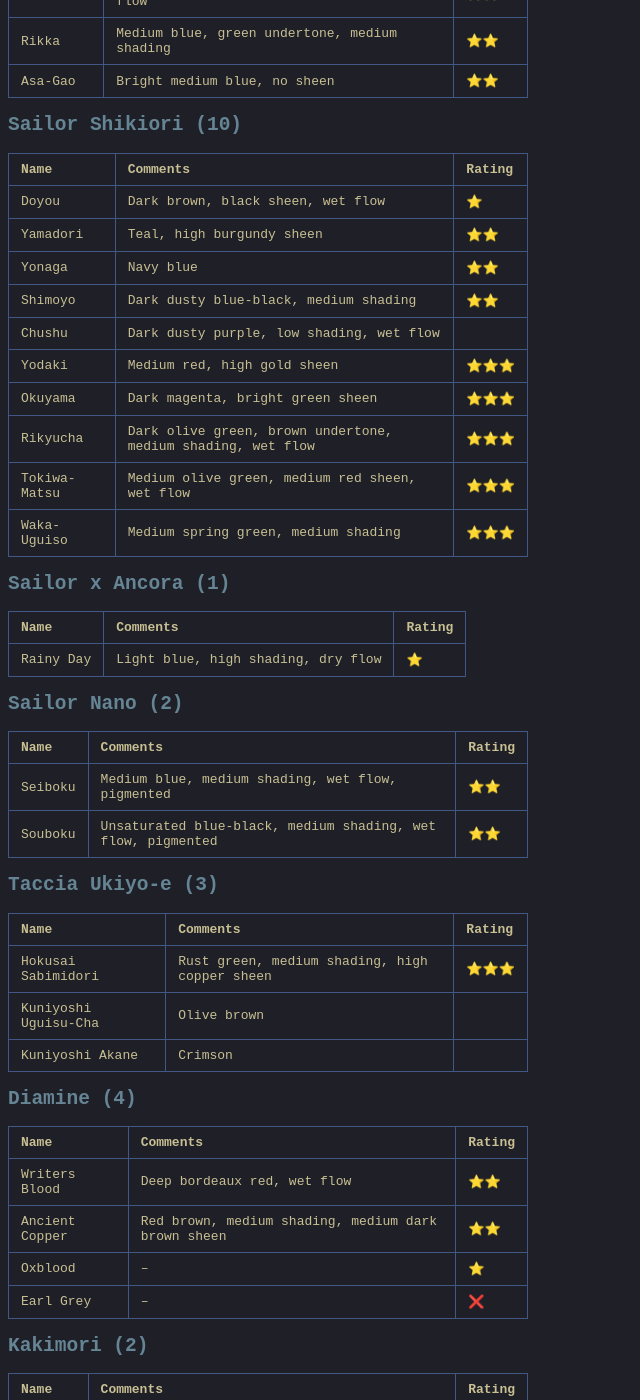
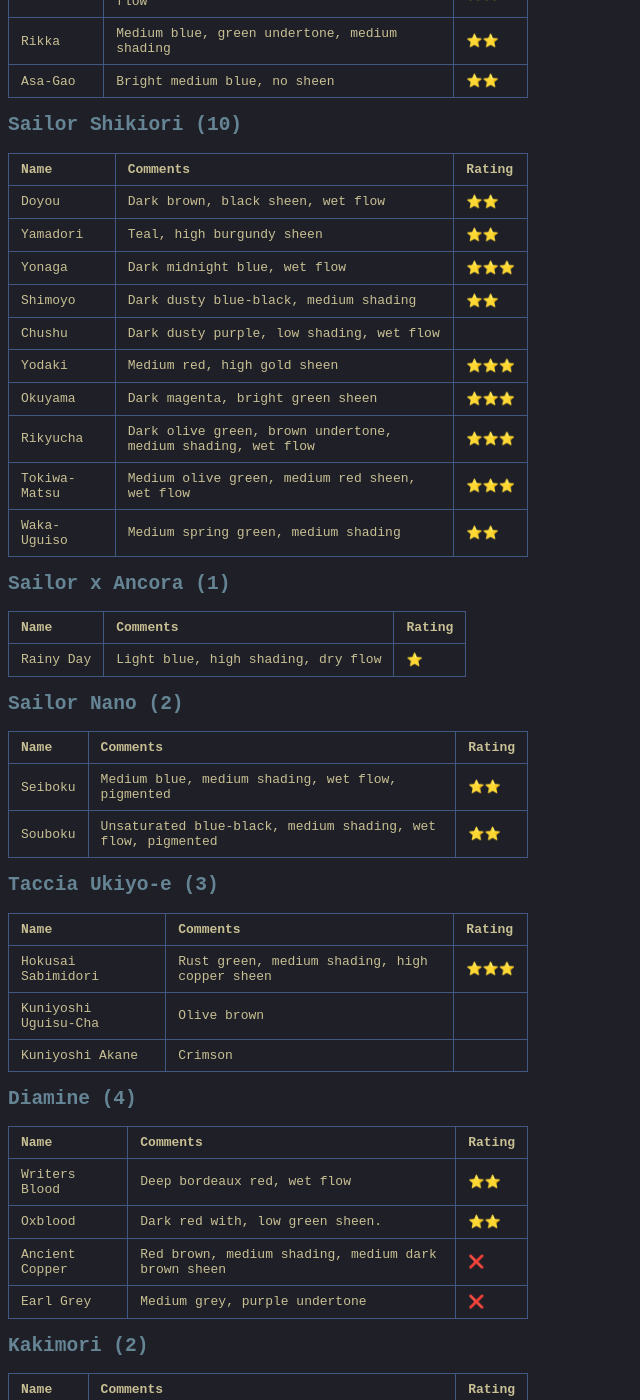
Before and after one commit to s-estay/s-estay.github.io, a Jekyll site: the page built from _posts/2026-05-28-ink-collection.md, in a window 1280 px wide and 1400 px high, scrolled down 591 px. Shown: the whole window, without its empty margins (0-640 px from the left). Built offline with Jekyll 4.4.1, drawn with Linux system fonts in a browser that asks for light colours.

Commit message:
Revise ink ratings and comments in collection
Updated ink ratings and comments for various inks.

```diff
--- a/_posts/2026-05-28-ink-collection.md
+++ b/_posts/2026-05-28-ink-collection.md
@@ -13,11 +13,11 @@
 | Shin-Kai | Stormy medium blue-black, medium shading, wet flow | ⭐️⭐️ |
 | Tsuki-Yo | Dark blue, green undertone, red sheen, medium shading, wet flow | ⭐️⭐️⭐️ |
 | Momiji | Bright red-orange, low gold sheen | ⭐️⭐️⭐️ |
-| Yama-Guri | Medium brown, purple undertone, medium shading, wet flow | ⭐️⭐️ |
+| Yama-Guri | Medium brown, purple undertone, medium shading, wet flow | ❌️ |
 | Syun-Gyo | Brown-burgundy | ⭐️⭐⭐️ |
 | Fuyu-Syogun | Cool stormy gray-blue, medium shading, wet flow | ❌️ |
 | Chiku-Rin | Fresh yellow-green, medium shading, dry flow | ❌️ |
-| Yama-Budo | Purple, medium green sheen, medium shading, wet flow | ⭐️⭐️ |
+| Yama-Budo | Purple, medium green sheen, medium shading, wet flow | ❌️ |
 | Kon-Peki | Cerulean bright blue, low pink sheen, wet flow | ⭐️⭐️ |
 | Rikka | Medium blue, green undertone, medium shading | ⭐️⭐️ |
 | Asa-Gao | Bright medium blue, no sheen | ⭐️⭐️ |
@@ -26,16 +26,16 @@
 
 | Name | Comments | Rating |
 | --- | --- | --- |
-| Doyou | Dark brown, black sheen, wet flow | ⭐️ |
+| Doyou | Dark brown, black sheen, wet flow | ⭐️⭐️ |
 | Yamadori | Teal, high burgundy sheen | ⭐️⭐️ |
-| Yonaga | Navy blue | ⭐️⭐️ |
+| Yonaga | Dark midnight blue, wet flow | ⭐️⭐️⭐️ |
 | Shimoyo | Dark dusty blue-black, medium shading | ⭐️⭐️ |
 | Chushu | Dark dusty purple, low shading, wet flow | |
 | Yodaki | Medium red, high gold sheen | ⭐️⭐️⭐️ |
 | Okuyama | Dark magenta, bright green sheen | ⭐️⭐️⭐️ |
 | Rikyucha | Dark olive green, brown undertone, medium shading, wet flow | ⭐️⭐️⭐️ |
 | Tokiwa-Matsu | Medium olive green, medium red sheen, wet flow | ⭐️⭐️⭐️ |
-| Waka-Uguiso | Medium spring green, medium shading | ⭐️⭐️⭐️ |
+| Waka-Uguiso | Medium spring green, medium shading | ⭐️⭐️ |
 
 ## Sailor x Ancora <span data-table-row-count></span>
 
@@ -63,9 +63,9 @@
 | Name | Comments | Rating |
 | --- | --- | --- |
 | Writers Blood | Deep bordeaux red, wet flow | ⭐️⭐️ |
-| Ancient Copper | Red brown, medium shading, medium dark brown sheen | ⭐️⭐️ |
-| Oxblood | – | ⭐️ |
-| Earl Grey | – | ❌ |
+| Oxblood | Dark red with, low green sheen. | ⭐️⭐️ |
+| Ancient Copper | Red brown, medium shading, medium dark brown sheen | ❌️ |
+| Earl Grey | Medium grey, purple undertone | ❌ |
 
 ## Kakimori <span data-table-row-count></span>
 
@@ -85,9 +85,9 @@
 
 | Name | Comments | Rating |
 | --- | --- | --- |
-| Perle Noire | Black | ⭐️ |
+| Perle Noire | Black | ❌️ |
 | Ambre de Birmanie | Golden amber | ⭐️⭐️ |
-| Poussière de Lune | Dusty purple | ⭐️ |
+| Poussière de Lune | Dusty purple | ❌️ |
 
 ## Kaweco <span data-table-row-count></span>
 
```
